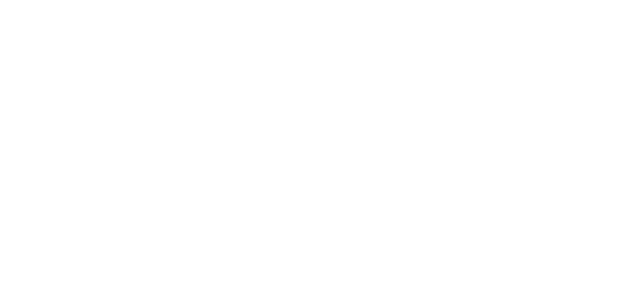
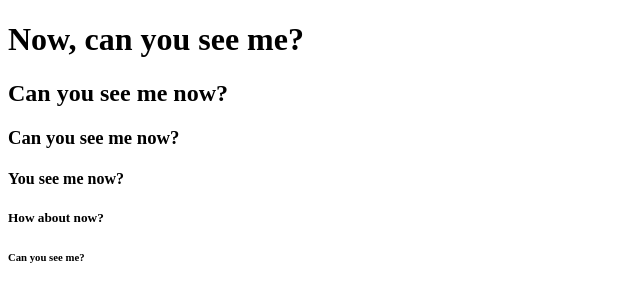
Before and after one commit to lbarret4/Cov-Lab1, a plain HTML site: page index.html in a window 1280 px wide. Shown: the whole page, without its empty margins (0-640 px from the left). Drawn offline with Linux system fonts and the light colour scheme.

Commit message:
Adding some funny headings.

```diff
--- a/index.html
+++ b/index.html
@@ -5,6 +5,14 @@
     <title>First HTML Drill Page</title>
 </head>
 <body>
+    <h1>Now, can you see me? </h1>
+    <h2>Can you see me now?</h2>
+    <h3>Can you see me now?</h3>
+    <h4>You see me now?</h4>
+    <h5>How about now?</h5>
+    <h6>Can you see me?</h6>
+
+
 
 </body>
 </html>
```
